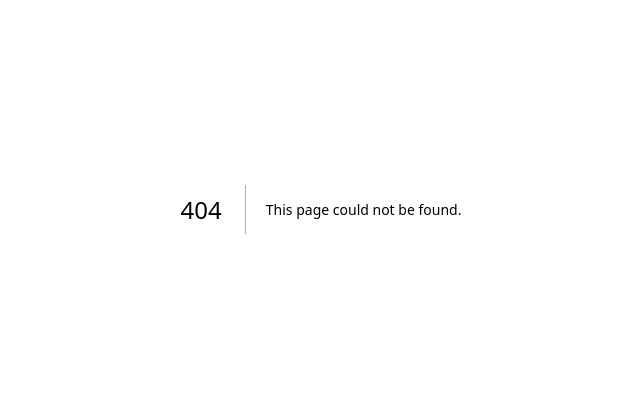
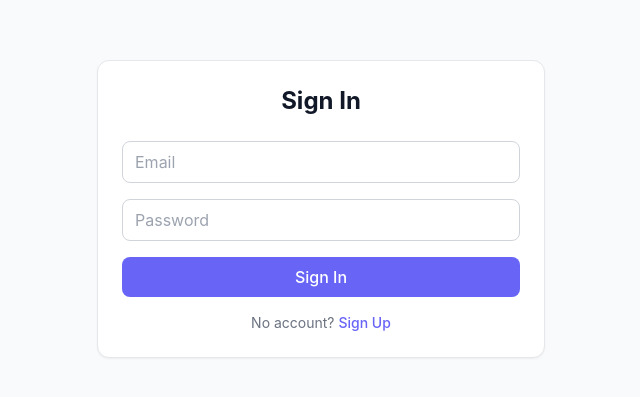
Before and after one commit to 010Ankushsharma/VENTUREIO-AI, a Next.js app in the folder frontend/: page /auth in a window 1280 px wide. Before the commit this address had no page. Shown: the part 191-588 px from the top of the page, without its empty margins (319-959 px from the left). Built offline with nearby package versions, Linux system fonts and the light colour scheme.

Commit message:
added  auth page

```diff
--- /dev/null
+++ b/frontend/src/app/auth/page.tsx
@@ -0,0 +1,107 @@
+"use client";
+
+import { useState } from "react";
+import { useRouter } from "next/navigation";
+import { authAPI } from "@/lib/api";
+import { useAuthStore } from "@/store/auth";
+
+export default function AuthPage() {
+  const router = useRouter();
+  const setAuth = useAuthStore((s) => s.setAuth);
+  const [isLogin, setIsLogin] = useState(true);
+  const [loading, setLoading] = useState(false);
+  const [error, setError] = useState("");
+
+  const [form, setForm] = useState({
+    email: "",
+    password: "",
+    full_name: "",
+    organization: "",
+  });
+
+  const handleSubmit = async (e: React.FormEvent) => {
+    e.preventDefault();
+    setLoading(true);
+    setError("");
+
+    try {
+      const res = isLogin
+        ? await authAPI.login({ email: form.email, password: form.password })
+        : await authAPI.register(form);
+
+      setAuth(res.data.user, res.data.access_token);
+      router.push("/dashboard");
+    } catch (err: any) {
+      setError(err.response?.data?.detail || "Something went wrong");
+    } finally {
+      setLoading(false);
+    }
+  };
+
+  return (
+    <div className="min-h-screen flex items-center justify-center bg-gray-50 px-4">
+      <div className="card max-w-md w-full">
+        <h1 className="text-2xl font-bold text-center mb-6">
+          {isLogin ? "Sign In" : "Create Account"}
+        </h1>
+
+        {error && (
+          <div className="bg-red-50 text-red-600 px-4 py-2 rounded-lg mb-4 text-sm">
+            {error}
+          </div>
+        )}
+
+        <form onSubmit={handleSubmit} className="space-y-4">
+          {!isLogin && (
+            <>
+              <input
+                type="text"
+                placeholder="Full Name"
+                className="input"
+                value={form.full_name}
+                onChange={(e) => setForm({ ...form, full_name: e.target.value })}
+                required
+              />
+              <input
+                type="text"
+                placeholder="Organization (optional)"
+                className="input"
+                value={form.organization}
+                onChange={(e) => setForm({ ...form, organization: e.target.value })}
+              />
+            </>
+          )}
+          <input
+            type="email"
+            placeholder="Email"
+            className="input"
+            value={form.email}
+            onChange={(e) => setForm({ ...form, email: e.target.value })}
+            required
+          />
+          <input
+            type="password"
+            placeholder="Password"
+            className="input"
+            value={form.password}
+            onChange={(e) => setForm({ ...form, password: e.target.value })}
+            required
+          />
+          <button type="submit" className="btn-primary w-full" disabled={loading}>
+            {loading ? "Loading..." : isLogin ? "Sign In" : "Create Account"}
+          </button>
+        </form>
+
+        <p className="text-center text-sm text-gray-500 mt-4">
+          {isLogin ? "No account?" : "Already have an account?"}{" "}
+          <button
+            onClick={() => setIsLogin(!isLogin)}
+            className="text-brand-500 font-medium hover:underline"
+          >
+            {isLogin ? "Sign Up" : "Sign In"}
+          </button>
+        </p>
+      </div>
+    </div>
+  );
+}
```
